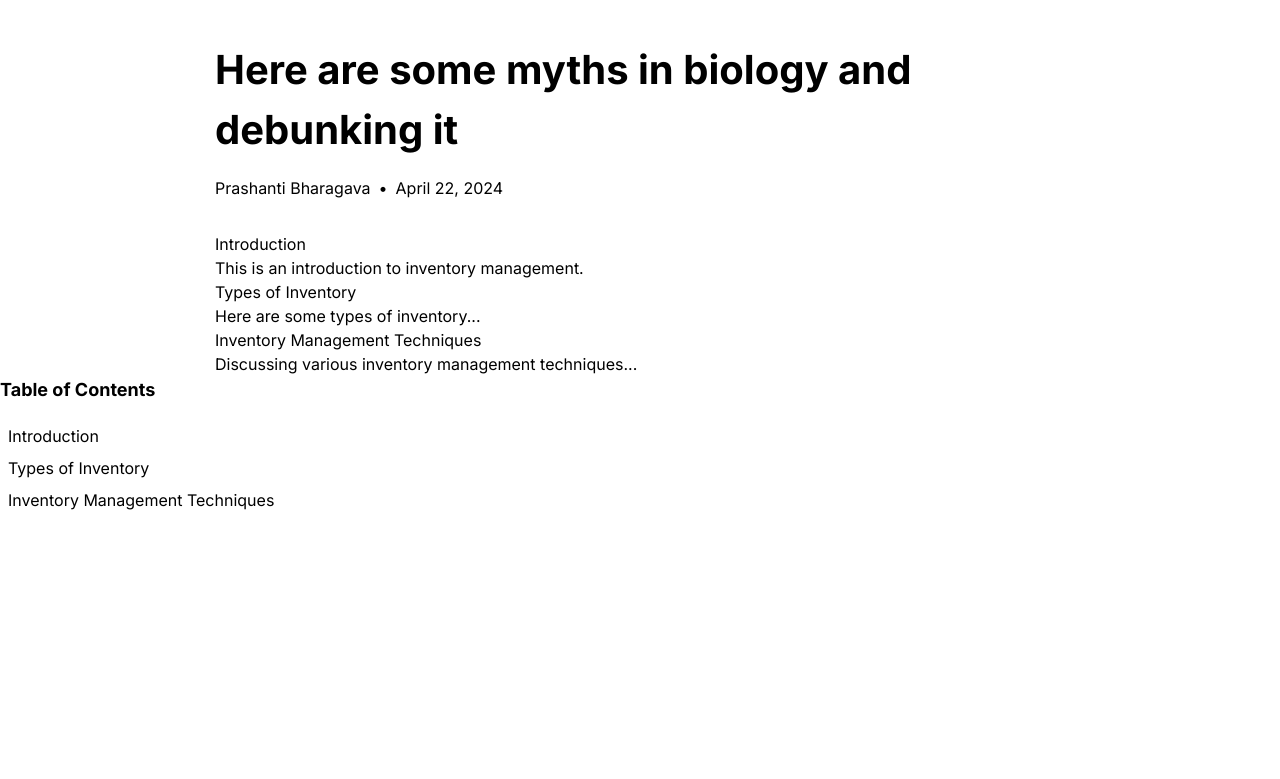
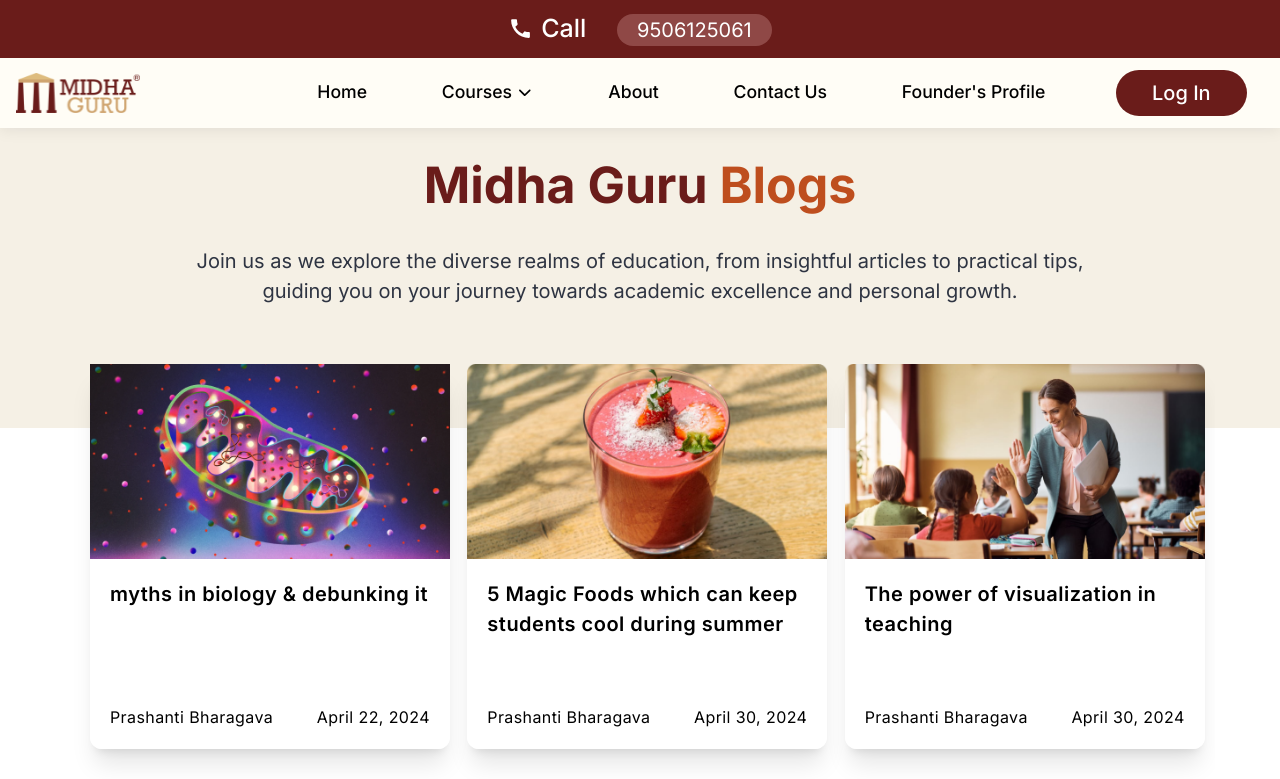
Before and after one commit to midhadomains/midha_guru_nextjs, a Next.js app: page /blogs in a window 1280 px wide. Shown: the top 779 px of the page. Built offline with nearby package versions, Linux system fonts and the light colour scheme.

Commit message:
Blogs page

```diff
--- a/app/blogs/page.jsx
+++ b/app/blogs/page.jsx
@@ -1,68 +1,30 @@
-"use client"
-import Image from 'next/image';
-import TableOfContents from '@/components/tableofcontents'; // Import your TableOfContents component
-import React from 'react';
+import React from "react";
+import Navbar from "../../components/Navbar.jsx";
+import Footer from "../../components/Footer.jsx";
+import BlogsCards from "../../components/BlogsCards.jsx";
 
-export default function Page() {
-  // Dummy content (replace with your actual blog content)
-  const content = (
-    <div>
-      <h1>Introduction</h1>
-      <p>This is an introduction to inventory management.</p>
-      <h2>Types of Inventory</h2>
-      <p>Here are some types of inventory...</p>
-      <h2>Inventory Management Techniques</h2>
-      <p>Discussing various inventory management techniques...</p>
-    </div>
-  );
-
-  // Function to extract headings from JSX content
-  const extractHeadings = (jsxContent) => {
-    const headings = [];
-    React.Children.forEach(jsxContent.props.children, (child) => {
-      if (child.type && child.type.match(/^h[1-6]$/)) {
-        headings.push({
-          text: child.props.children,
-          id: child.props.id,
-          level: parseInt(child.type.charAt(1)),
-        });
-      }
-    });
-    return headings;
-  };
-
-  // Extract headings
-  const headings = extractHeadings(content);
-
+function page() {
   return (
-    <div className="mx-auto mt-10">
-      <div className="max-w-[850px] mx-auto mt-10">
-        <h1 className="font-bold text-[40px]">
-          Here are some myths in biology and debunking it
-        </h1>
-
-        <div className="flex mt-4">
-          <p className="text-[16px]">Prashanti Bharagava</p>
-          <span className="inline-block ml-2 mr-2">&#8226;</span>
-          <p className="text-[16px]">April 22, 2024</p>
+    <>
+      <Navbar />
+      <div>
+        <div className="bg-[#C1A06029] h-[300px] ">
+          <h1 className="text-[#6A1C1A] xl:text-[50px] md:text-[35px] text-[25px] pt-[20px] lg:pt-[30px] xl:pt-[20px] font-bold text-center">
+            Midha Guru <span className="text-[#BE4E1E]  ">Blogs </span>
+          </h1>
+          <div className="text-[#2E3442] lg:text-[20px] sm:text-[16px] text-[14px] text-center mt-[23px] sm:w-[500px] w-[310px] md:w-[700px] lg:w-[900px] mx-auto">
+            Join us as we explore the diverse realms of education, from
+            insightful articles to practical tips, guiding you on your journey
+            towards academic excellence and personal growth.
+          </div>
         </div>
-
-        {/* Render the Table of Contents */}
-        <div className="lg:hidden">
-          <TableOfContents headings={headings} />
-        </div>
-
-        {/* Your blog content */}
-        <div className="flex flex-col space-y-8 mt-8">
-          {/* Render your blog content here */}
-          {content}
+        <div className="-mt-[130px] sm:-mt-[140px] lg:-mt-[88px]">
+          <BlogsCards />
         </div>
       </div>
-
-      {/* Render Table of Contents for larger screens */}
-      <div className="hidden lg:block sticky top-20 max-h-[calc(100vh-5rem)] overflow-y-auto">
-        <TableOfContents headings={headings} />
-      </div>
-    </div>
+      <Footer />
+    </>
   );
 }
+
+export default page;
--- /dev/null
+++ b/components/BlogCard.jsx
@@ -0,0 +1,28 @@
+import React from 'react'
+import Image from "next/image";
+import Link from "next/link";
+
+function BlogCard({ data }) {
+  return (
+    <div className="w-[300px] sm:w-[400px] md:w-[300px] xl:w-[360px] lg:w-[340px]  mx-auto   shadow-xl rounded-xl">
+      <Link href={data.link}>
+      <Image ClassName="rounded-xl" src={data.images} alt="img" width={410} height={320} />
+      <div className=" bg-white  rounded-xl p-5 h-[130px] lg:h-[190px] flex flex-col justify-between">
+        <h2 className=" text-[14px] lg:text-[20px] font-semibold tracking-wide">
+          {data.titles}
+        </h2>
+        <div className="flex justify-between ">
+          <h2 className=" text-[14px] lg:text-[16px] my-auto tracking-wide">
+            {data.author}
+          </h2>
+          <h2 className=" text-[14px] lg:text-[16px] my-auto tracking-wide">
+            {data.dates}
+          </h2>
+        </div>
+      </div>
+      </Link>
+    </div>
+  )
+}
+
+export default BlogCard
--- /dev/null
+++ b/components/BlogsCards.jsx
@@ -0,0 +1,57 @@
+import Head from "next/head";
+import React from "react";
+import BlogCard from "./BlogCard";
+
+const data = [
+  {
+    titles: 'myths in biology & debunking it',
+    author: "Prashanti Bharagava",
+    dates: 'April 22, 2024',
+    images: '/Myths.png',
+    link: "/blogs/myths-in-biology"
+  },
+  {
+    titles: '5 Magic Foods which can keep students cool during summer',
+    author: 'Prashanti Bharagava',
+    dates: 'April 30, 2024',
+    images: '/fruitdrink.png',
+    link: "/blogs/5-Magic-Foods"
+  },
+  {
+    titles: 'The power of visualization in teaching',
+    author: "Prashanti Bharagava",
+    dates: 'April 30, 2024',
+    images: '/powerofvisualization.png',
+    link: '/blogs/The-power-of-visualization'
+  },
+  {
+    titles: 'Embracing New Horizons: The Transformative Power of Studying Abroad and Cultural Exchange',
+    author: "Malobika Mukherjee",
+    dates: "May 7, 2024",
+    images: '/Abroad.png',
+    link: "/blogs/Embracing-New-Horizons"
+  },
+  {
+    titles: 'Unraveling the Enigma: Exploring the Intricacies of Mind Psychology',
+    author: "Sachin Semwal",
+    dates: "May 10, 2024",
+    images: '/Mindpysc.png',
+    link: "/blogs/Unravelling-the-Enigma"
+  },
+];
+
+function BlogsCards() {
+  return (
+    <div className="mx-auto max-w-[1150px]   md:px-[25px] px-[10px] overflow-hidden mt-6 mb-[80px]">
+      <div className="flex flex-wrap justify-start -mx-4">
+        {data.map((data, index) => (
+          <div key={index} className="w-full md:w-1/2 lg:w-1/3 xl:w-1/3 px-4 mb-8">
+            <BlogCard className="my-[20px] justify-between mb-[10px]" data={data} />
+          </div>
+        ))}
+      </div>
+    </div>
+  );
+}
+
+export default BlogsCards;
```
